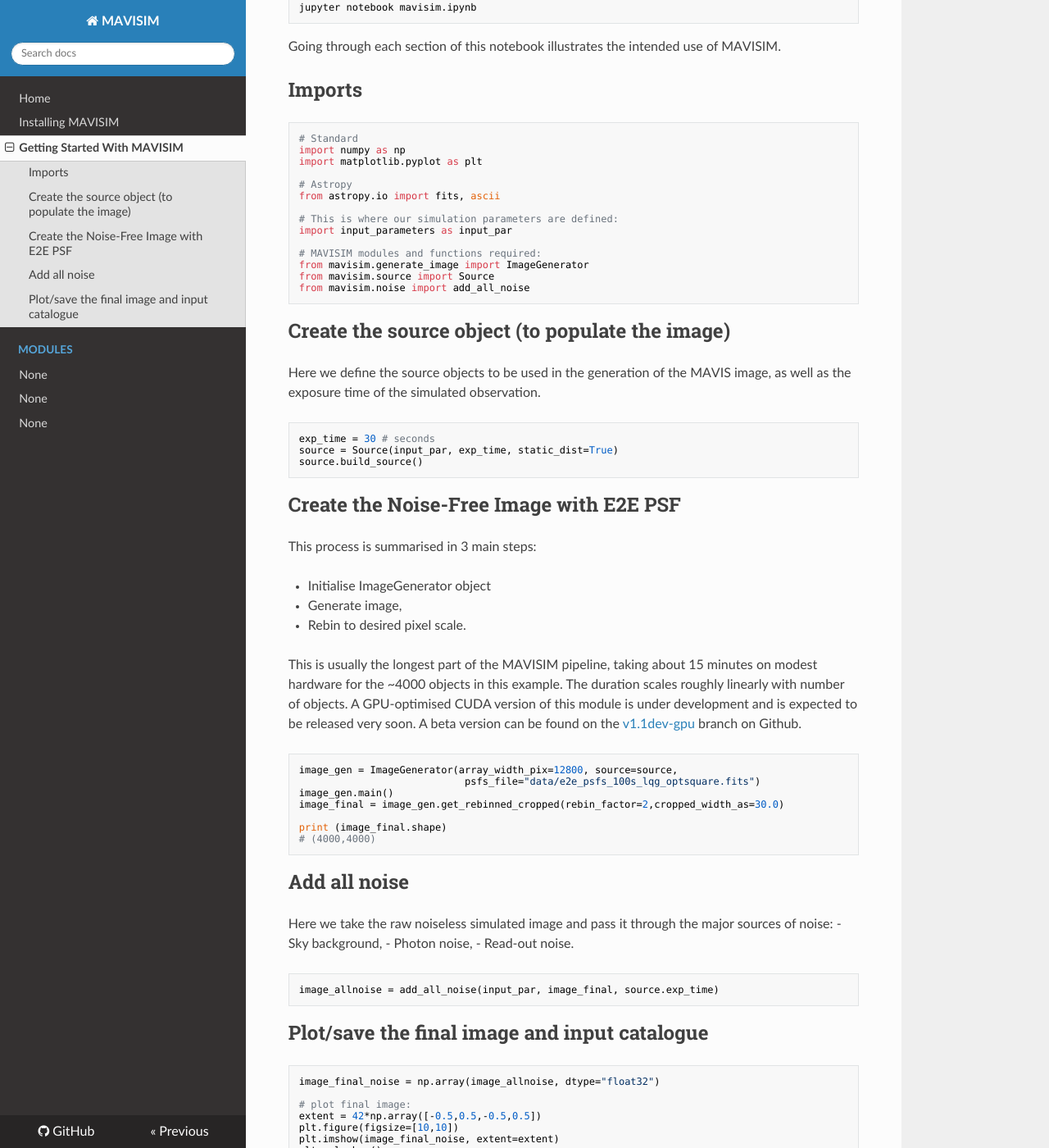
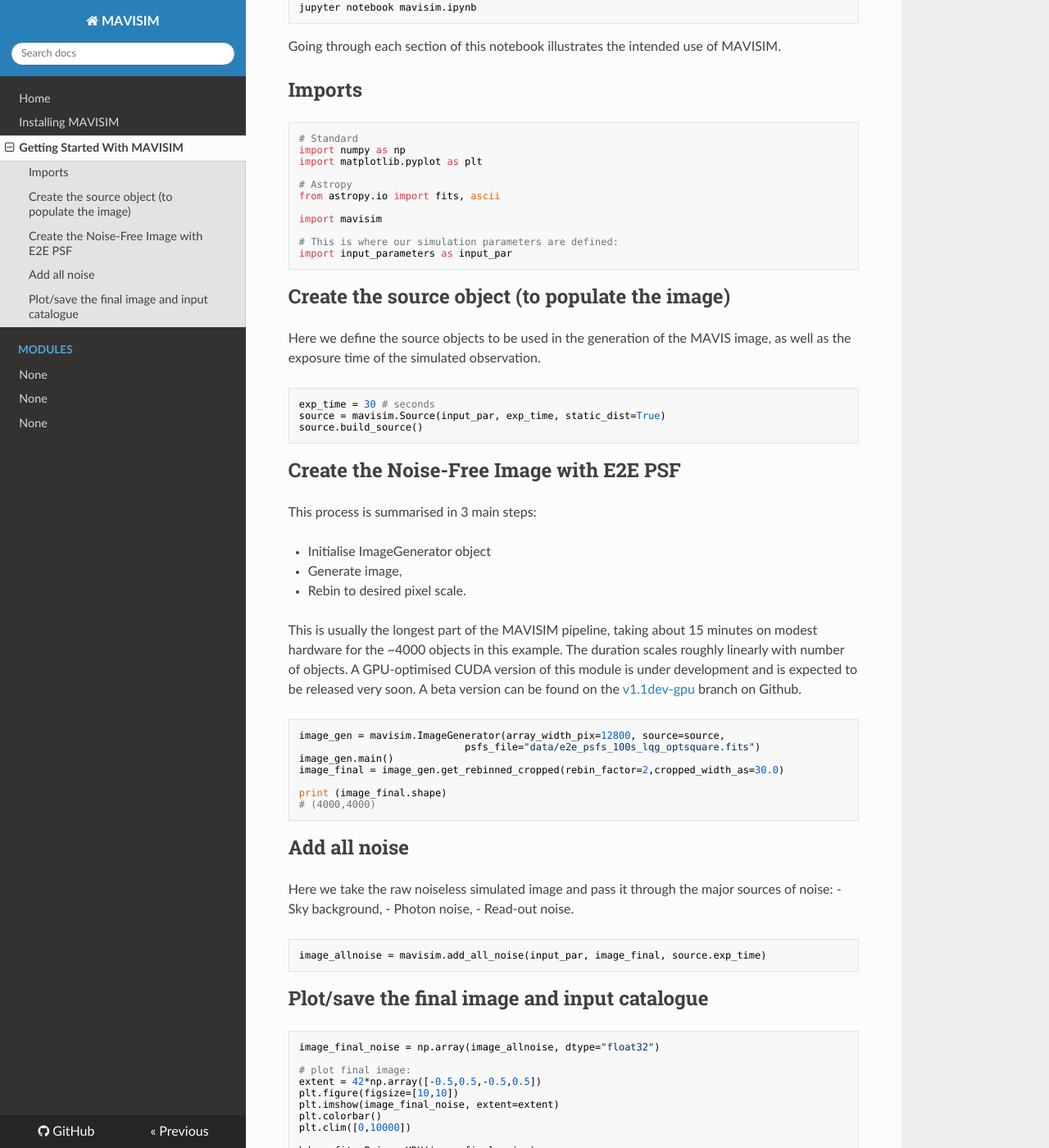
Before and after one commit to smonty93/MAVISIM, an MkDocs documentation site: the page built from docs/runningmavisimshort.md, in a window 1280 px wide and 1400 px high, scrolled down 268 px. Shown: the whole window at 82% size. Built offline with MkDocs 1.6.1, drawn with Linux system fonts in a browser that asks for light colours; nearby versions of some CDN libraries.

Commit message:
modified example docs

````diff
--- a/docs/runningmavisimshort.md
+++ b/docs/runningmavisimshort.md
@@ -15,20 +15,17 @@ import matplotlib.pyplot as plt
 # Astropy
 from astropy.io import fits, ascii
 
+import mavisim
+
 # This is where our simulation parameters are defined:
 import input_parameters as input_par
-
-# MAVISIM modules and functions required:
-from mavisim.generate_image import ImageGenerator
-from mavisim.source import Source
-from mavisim.noise import add_all_noise
 ```
 
 ## Create the source object (to populate the image)
 Here we define the source objects to be used in the generation of the MAVIS image, as well as the exposure time of the simulated observation.
 ```python
 exp_time = 30 # seconds
-source = Source(input_par, exp_time, static_dist=True)
+source = mavisim.Source(input_par, exp_time, static_dist=True)
 source.build_source()
 ```
 
````
Also changed, not shown: other parts of docs/runningmavisimshort.md (+2 -2 lines).
